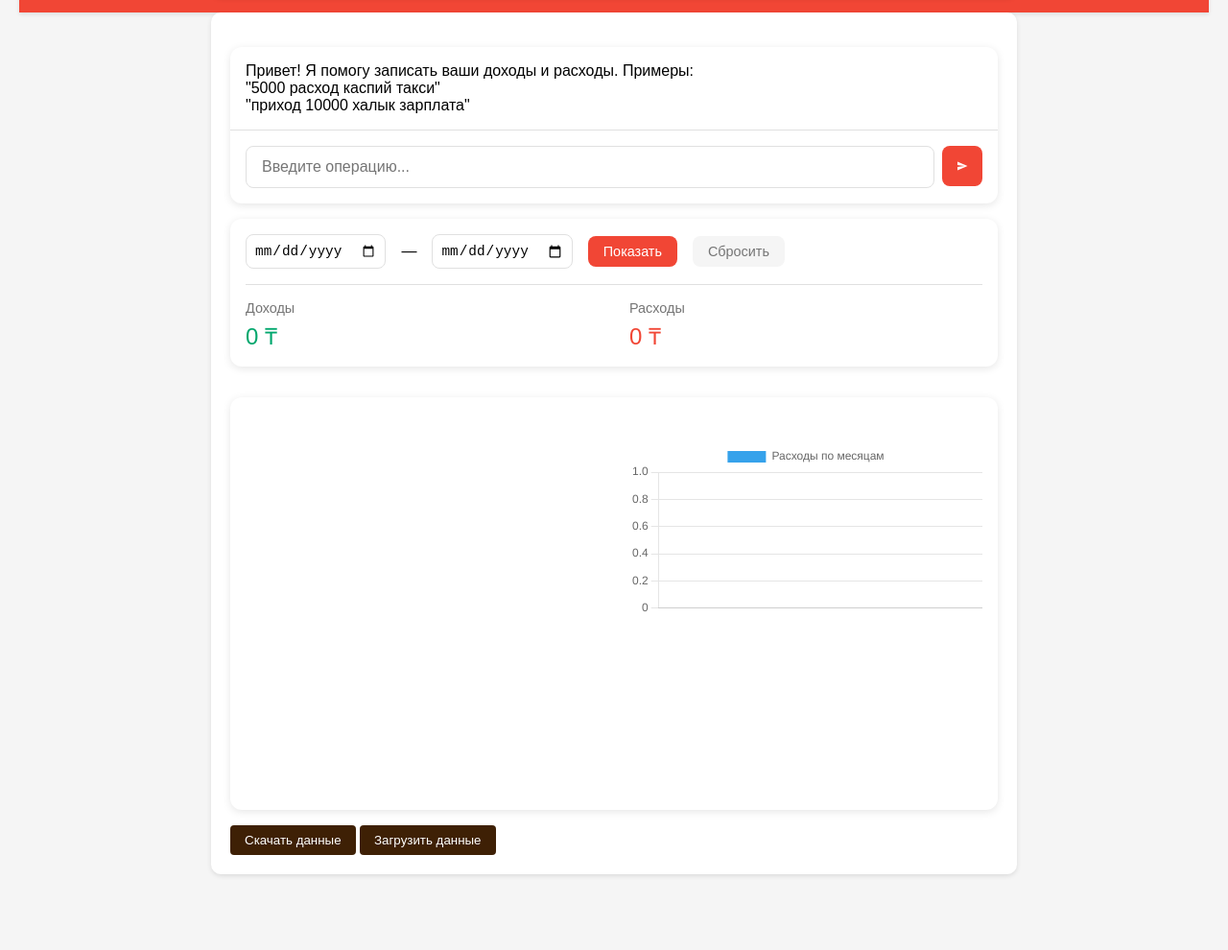
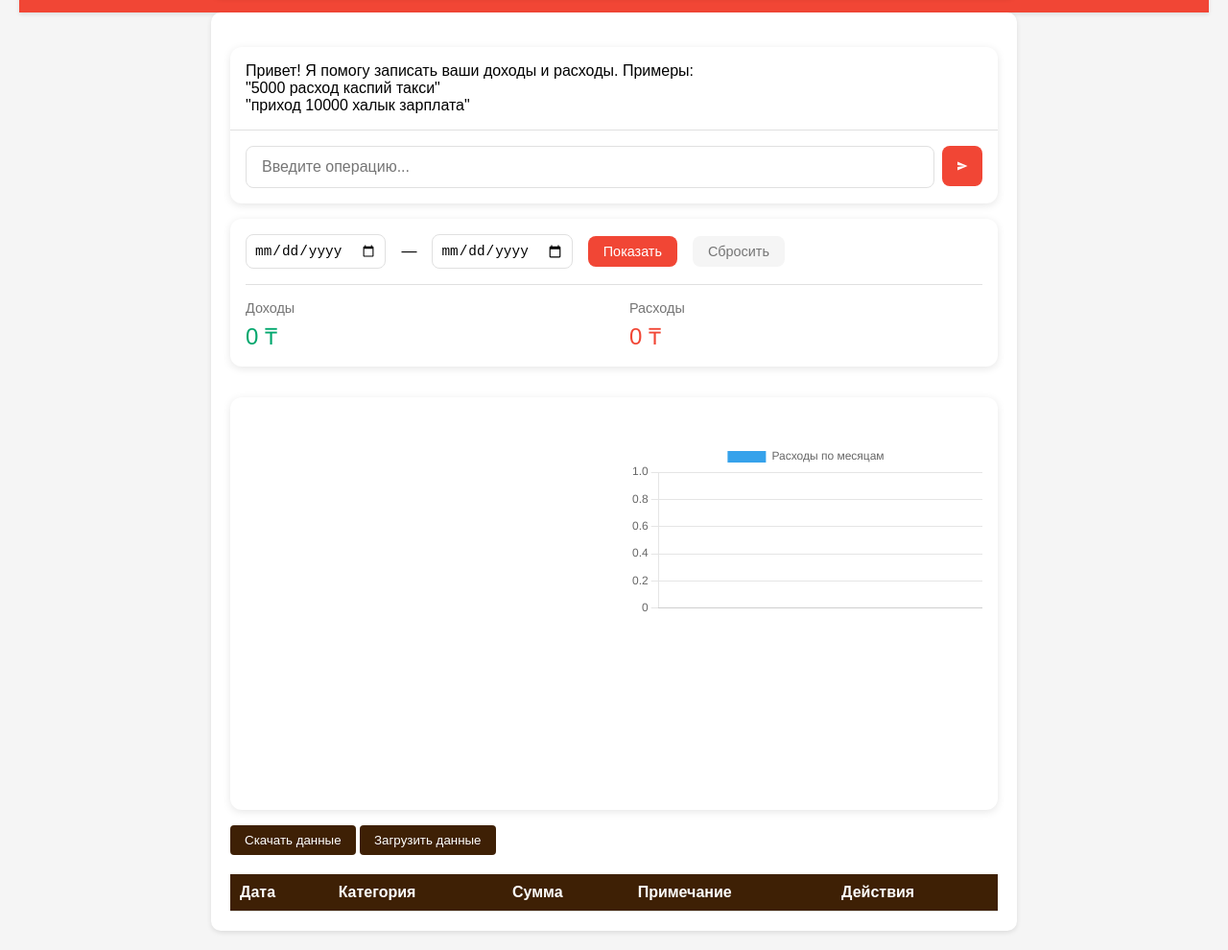
Before and after one commit to Uyatemes/expense-tracker, a website: page index.html in a window 1280 px wide. Shown: the part 107-1097 px from the top of the page at 96% size. Before the commit the page ends 1038 px from the top, so only its background shows below. Drawn offline with nearby package versions, Linux system fonts and the light colour scheme.

Commit message:
Fix table rendering error

```diff
--- a/index.html
+++ b/index.html
@@ -81,6 +81,19 @@
         <button onclick="exportData()">Скачать данные</button>
         <input type="file" onchange="importData(this.files[0])" style="display: none" id="importFile">
         <button onclick="document.getElementById('importFile').click()">Загрузить данные</button>
+
+        <table>
+            <thead>
+                <tr>
+                    <th>Дата</th>
+                    <th>Категория</th>
+                    <th>Сумма</th>
+                    <th>Примечание</th>
+                    <th>Действия</th>
+                </tr>
+            </thead>
+            <tbody id="transactionsTable"></tbody>
+        </table>
     </main>
 
     <!-- Подключение скриптов в конце body -->
--- a/js/main.js
+++ b/js/main.js
@@ -66,8 +66,10 @@ function addNewTransaction() {
 
 // Функция для отображения таблицы транзакций
 function renderTransactionsTable() {
+    const tableBody = document.getElementById('transactionsTable');
+    if (!tableBody) return; // Проверяем существование элемента
+
     const transactions = window.expenseManager.getTransactions();
-    const tableBody = document.getElementById('transactionsTable');
 
     tableBody.innerHTML = '';
 
@@ -88,7 +90,10 @@ function renderTransactionsTable() {
 
 // Инициализация при загрузке страницы
 document.addEventListener('DOMContentLoaded', () => {
-    renderTransactionsTable();
+    const tableBody = document.getElementById('transactionsTable');
+    if (tableBody) { // Проверяем существование элемента
+        renderTransactionsTable();
+    }
     if(typeof updateCharts === 'function') {
         updateCharts();
     }
```
